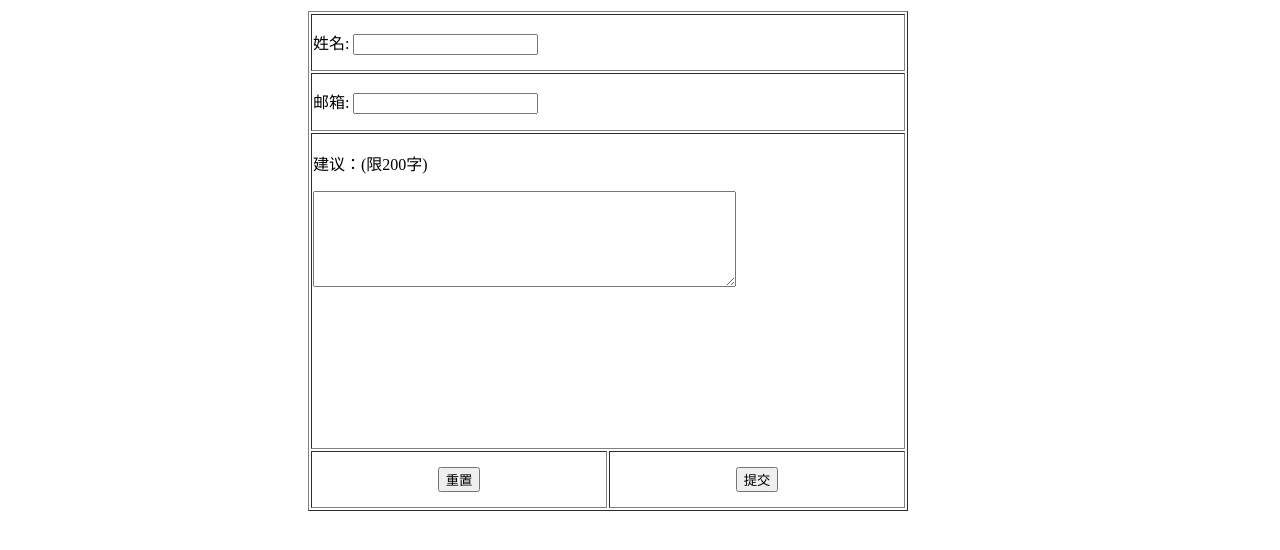
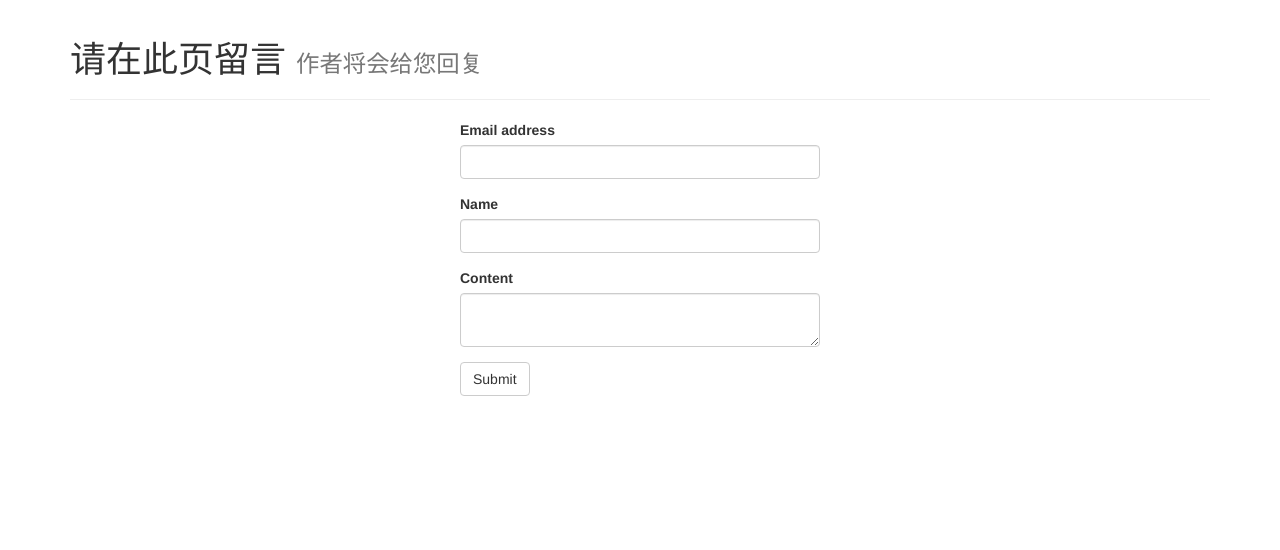
Before and after one commit to ykkshiwo/myweb, a Django app: page /liuyan in a window 1280 px wide. Shown: the top 550 px of the page. Run offline with Django 3.2, Linux system fonts and the light colour scheme; parts of the project's set-up code (start-up, migrations or seed data) failed here and were passed over; some libraries are stand-ins or nearby versions.

Commit message:
20180228 x

```diff
--- a/app_1/templates/liuyan.html
+++ b/app_1/templates/liuyan.html
@@ -1,12 +1,13 @@
 <!DOCTYPE html>
 {% load static %}
-
 <html>
 <head>
-  <title>
-    留言板
-  </title>
-  <script src="{% static 'js/jquery-3.2.1.min.js' %}"></script>
+	<meta charset="utf-8">
+	<title>Bootstrap 实例 - 基本表单</title>
+	<link rel="stylesheet" href="http://cdn.static.runoob.com/libs/bootstrap/3.3.7/css/bootstrap.min.css">
+	<script src="http://cdn.static.runoob.com/libs/jquery/2.1.1/jquery.min.js"></script>
+	<script src="http://cdn.static.runoob.com/libs/bootstrap/3.3.7/js/bootstrap.min.js"></script>
+	<script src="{% static 'js/jquery-3.2.1.min.js' %}"></script>
     <script>
         $(document).ready(function(){
             $.ajaxSetup({
@@ -24,7 +25,7 @@
                     cache: false,
                     dataType: "html",
                     success: function(result, statues, xml){
-                        alert(result);                                         //成功时弹出view传回来的结果
+                        alert("感谢您的留言");                                         //成功时弹出view传回来的结果
                     },
                     error: function(){
                         alert("false");
@@ -36,44 +37,42 @@
         });
     </script>
 </head>
-<table border="0" width="1200" height="100%">
-  <tr>
-    <td>
+<body>
 
-    </td>
-    <td align="center">
-      <form method="post" id="formadd">
-          {% csrf_token %}
-      <table border="1" width="600" height="500">
-        <tr>
-          <td colspan="2">
-          姓名: <input type="text" id="name"><br>
-        </td>
-        </tr>
-        <tr>
-          <td colspan="2">
-          邮箱: <input type="text" id="email" maxlength="20"><br>
-        </td>
-        </tr>
-        <tr>
-        <td colspan="2" valign="top" style="vertical-align:top;">
-          <p>建议：(限200字)</p><textarea maxlength="200" rows="6" cols="50" id="comment"></textarea>
-        </td>
-      </tr>
-        <tr>
-          <td align="center">
-            <input type="reset" value="重置">
-          </td>
-          <td align="center">
-            <input type="submit" value="提交">
-          </td>
-        </tr>
-      </table>
-    </form>
-    </td>
-    <td>
 
-    </td>
-  </tr>
-</table>
+<div class="container">
+	<div class="row clearfix">
+		<div class="col-md-12 column">
+			<div class="page-header">
+				<h1>
+					请在此页留言 <small>作者将会给您回复</small>
+				</h1>
+			</div>
+		</div>
+	</div>
+	<div class="row clearfix">
+		<div class="col-md-4 column">
+		</div>
+		<div class="col-md-4 column">
+			<form role="form" id='formadd'>
+			{% csrf_token %}
+				<div class="form-group">
+					 <label for="exampleInputEmail1">Email address</label><input type="email" class="form-control" id="email" />
+				</div>
+				<div class="form-group">
+					 <label for="exampleInputName">Name</label><input type="name" class="form-control" id="name" />
+				</div>
+				<div class="form-group">
+					 <label for="exampleInputContent">Content</label><textarea type="Content" class="form-control" id="comment"></textarea>
+				</div>
+
+				<button type="submit" class="btn btn-default">Submit</button>
+			</form>
+		</div>
+		<div class="col-md-4 column">
+		</div>
+	</div>
+</div>
+
+</body>
 </html>
```
Also changed, not shown: db.sqlite3.
